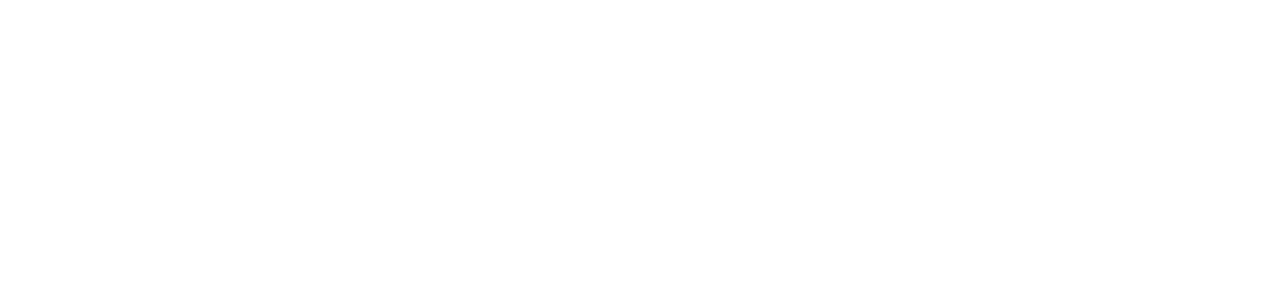
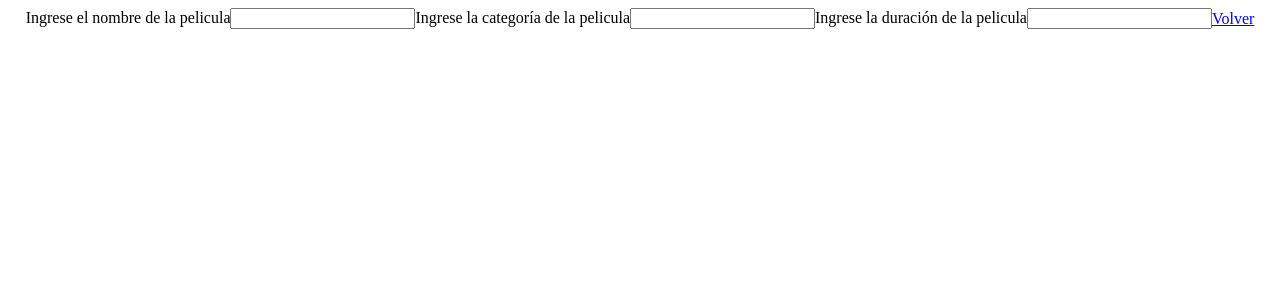
Before and after one commit to NicolasHenriquezT/Control2TBD_grupo3, a Nuxt app in the folder front/: page /update/1 in a window 1280 px wide. Before the commit this address had no page. Shown: the top 300 px of the page. Built offline with nearby package versions, Linux system fonts and the light colour scheme; no server answers.

Commit message:
Agregar pagina de update y link hacia ella

```diff
--- a/front/pages/index.vue
+++ b/front/pages/index.vue
@@ -28,12 +28,15 @@
                             {{ att }}
                         </th>
                     </tr>
-                    <tr v-for="p in peliculas" :key="p.id">
+                    <tr v-for="(p, index) in peliculas" :key="index">
                         <td>{{ p.titulo }}</td>
                         <td>{{ p.categoria }}</td>
                         <td>{{ p.duracion }}</td>
                         <td>
-                            <img width="25" height="25" :src="editLogo" />
+                            <nuxt-link :to="{ name: 'update-film',
+                                              params: { film: p.id }}">
+                                <img width="25" height="25" :src="editLogo" />
+                            </nuxt-link>
                         </td>
                         <td>
                             <img style="fill: red" width="25" height="25" :src="deleteLogo" />
--- /dev/null
+++ b/front/pages/update/_film.vue
@@ -0,0 +1,63 @@
+<template>
+    <div class="main-container">
+        <form>
+            <label for="filmName">Ingrese el nombre de la pelicula</label>
+            <input type="text" id="filmName" v-model="film.titulo">
+
+
+            <label for="filmCategory">Ingrese la categoría de la pelicula</label>
+            <input type="number" id="filmCategory" v-model="film.duracion">
+
+
+            <label for="filmLength">Ingrese la duración de la pelicula</label>
+            <input type="text" id="filmLength" v-model="film.categoria">
+
+            <!-- <button type="button" id="send" @click="send" class="main">Ingresar Pelicula</button> -->
+
+        </form>
+        <nuxt-link to="/">Volver</nuxt-link>
+    </div>
+</template>
+
+<script>
+export default ({
+    data(){
+        return {
+            film: {},
+        }
+    },
+
+    methods: {
+    async getFilm() {
+    //    try {
+    //     console.log(this.items)
+    //     let response = await this.$axios.get('http://localhost:8080/film');
+    //     this.peliculas = response.data;
+    //     console.log(this.peliculas)
+    //     console.log(response)
+    //   } catch (error) {
+    //     console.log('error', error);
+    //   }
+    },
+  },
+
+  //Función que se ejecuta al cargar el componente
+  mounted: async function() {
+      let filmId = this.$route.params.film;
+      try {
+        let response = await this.$axios.get('film/' + filmId);
+        this.film = response.data;
+      } catch (error) {
+        console.log(error);
+      }
+  },
+})
+</script>
+
+<style>
+    .main-container{
+        display: flex;
+        justify-content: center;
+        align-items: center;
+    }
+</style>
```
